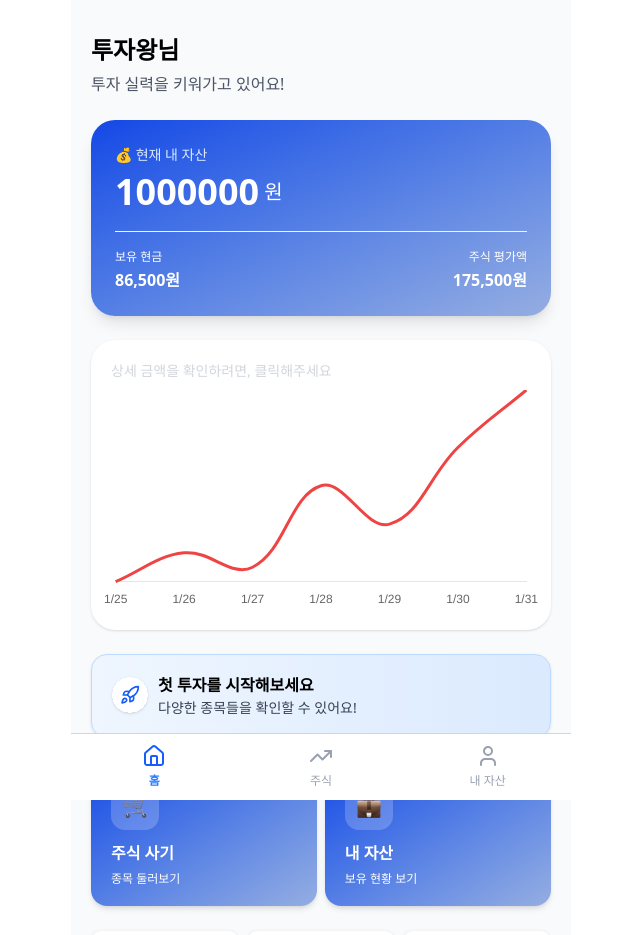
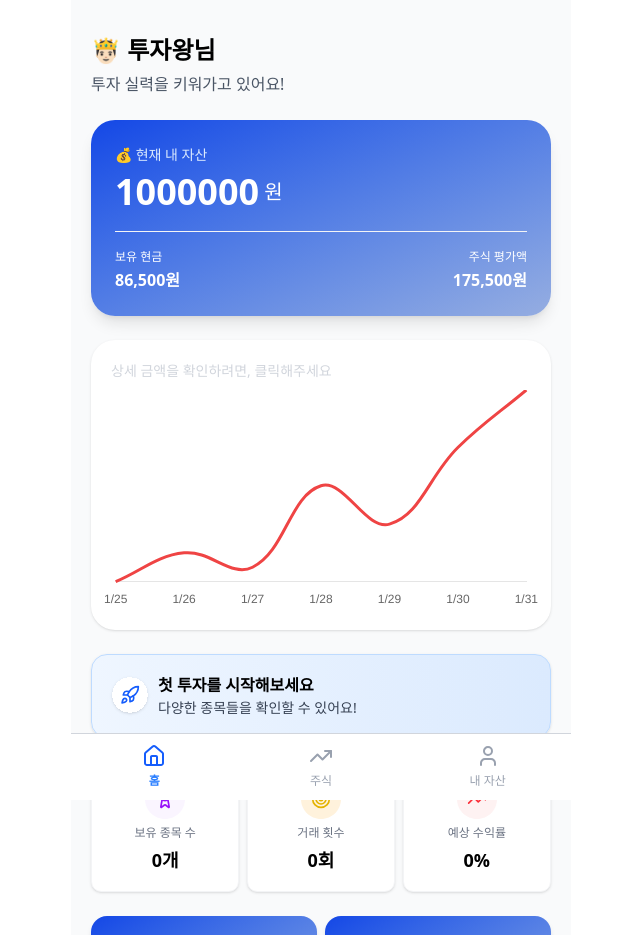
Before and after one commit to m-Vest/Client, a React (Vite) app: page / in a window 1280 px wide. Shown: the top 935 px of the page, without its empty margins (319-959 px from the left). Built offline with nearby package versions, Linux system fonts and the light colour scheme; a web font is replaced by a local one.

Commit message:
feat: 레이아웃 수정

```diff
--- a/src/pages/home/Home.tsx
+++ b/src/pages/home/Home.tsx
@@ -4,9 +4,9 @@ import ChartBox from './components/ChartBox';
 import InfoBox from './components/InfoBox';
 const Home =()=>{
     return (
-        <div className="py-[3.2rem] px-[2rem] flex flex-col gap-[2.4rem] justify-between bg-[#F9FAFB]">
+        <div className="pt-[3.2rem] pb-[8rem] px-[2rem] flex flex-col gap-[2.4rem] justify-between bg-[#F9FAFB]">
             <div className="flex flex-col gap-[0.4rem]">
-                <h2 className="text-[2.4rem] font-bold">투자왕님</h2>
+                <h2 className="text-[2.4rem] font-bold">🤴🏻 투자왕님</h2>
                 <span className="text-[1.6rem] font-normal text-[#4A5565]">투자 실력을 키워가고 있어요!</span>
             </div>
             <div className="p-[2.4rem] flex flex-col rounded-[24px] bg-gradient-to-br justify-between bg-gradient-to-br from-[#1447E6] to-[rgba(127,156,219,0.82)] shadow-[0_10px_15px_-3px_rgba(0,0,0,0.10),_0_4px_6px_-4px_rgba(0,0,0,0.10)]">
@@ -44,16 +44,15 @@ const Home =()=>{
                     <p className="text-[1.4rem] text-[#364153] font-normal">다양한 종목들을 확인할 수 있어요!</p>
                 </div>
             </div>
-            <div className='flex flex-row gap-3'>
-              <MenuBox icon="/icons/home/buy.png" title="주식 사기" description="종목 둘러보기"/>
-              <MenuBox icon="/icons/home/myAsset.png" title="내 자산" description="보유 현황 보기"/>
-            </div>
             <div className='flex flex-row justify-between items-center gap-3'>
                 <InfoBox type='count' data={0}/>
                 <InfoBox type='stock' data={0}/>
                 <InfoBox type='revenue' data={0}/>
             </div>
-
+            <div className='flex flex-row gap-3'>
+              <MenuBox icon="/icons/home/buy.png" title="주식 사기" description="종목 둘러보기"/>
+              <MenuBox icon="/icons/home/myAsset.png" title="내 자산" description="보유 현황 보기"/>
+            </div>
 
         </div>
     )
--- a/src/pages/list/List.tsx
+++ b/src/pages/list/List.tsx
@@ -17,7 +17,7 @@ const List =() =>{
 
 
     return (
-        <div className="py-[3.2rem] px-[2rem] flex flex-col gap-[2.4rem] justify-between bg-[#F9FAFB]">
+        <div className="pt-[3.2rem] pb-[8rem] px-[2rem] flex flex-col gap-[2.4rem] justify-between bg-[#F9FAFB]">
             <div className="flex flex-col gap-[0.4rem]">
                 <h2 className="text-[2.4rem] font-bold">🛒 주식 종목</h2>
                 <span className="text-[1.6rem] font-normal text-[#4A5565]">마음에 드는 종목에 투자해보세요!</span>
```
